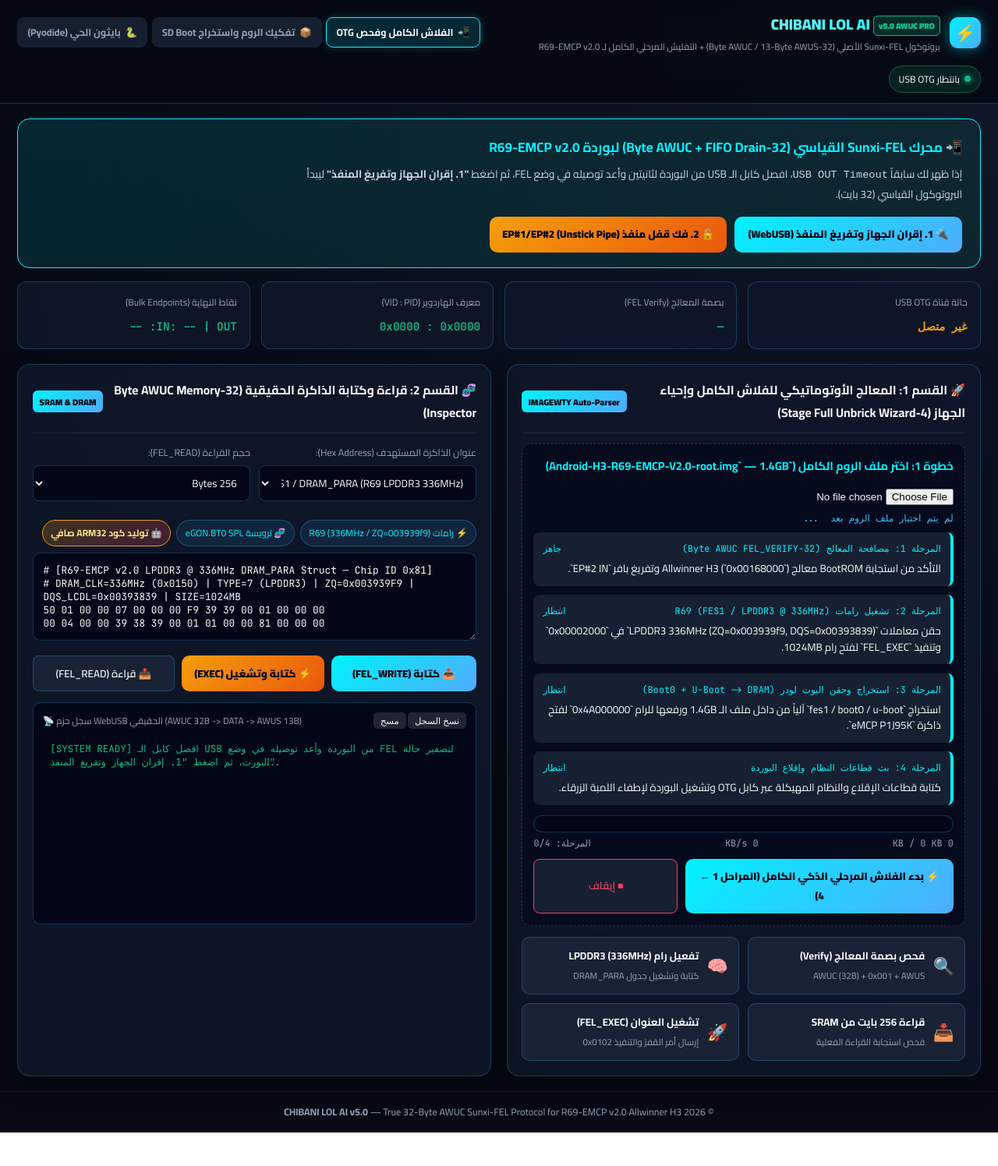
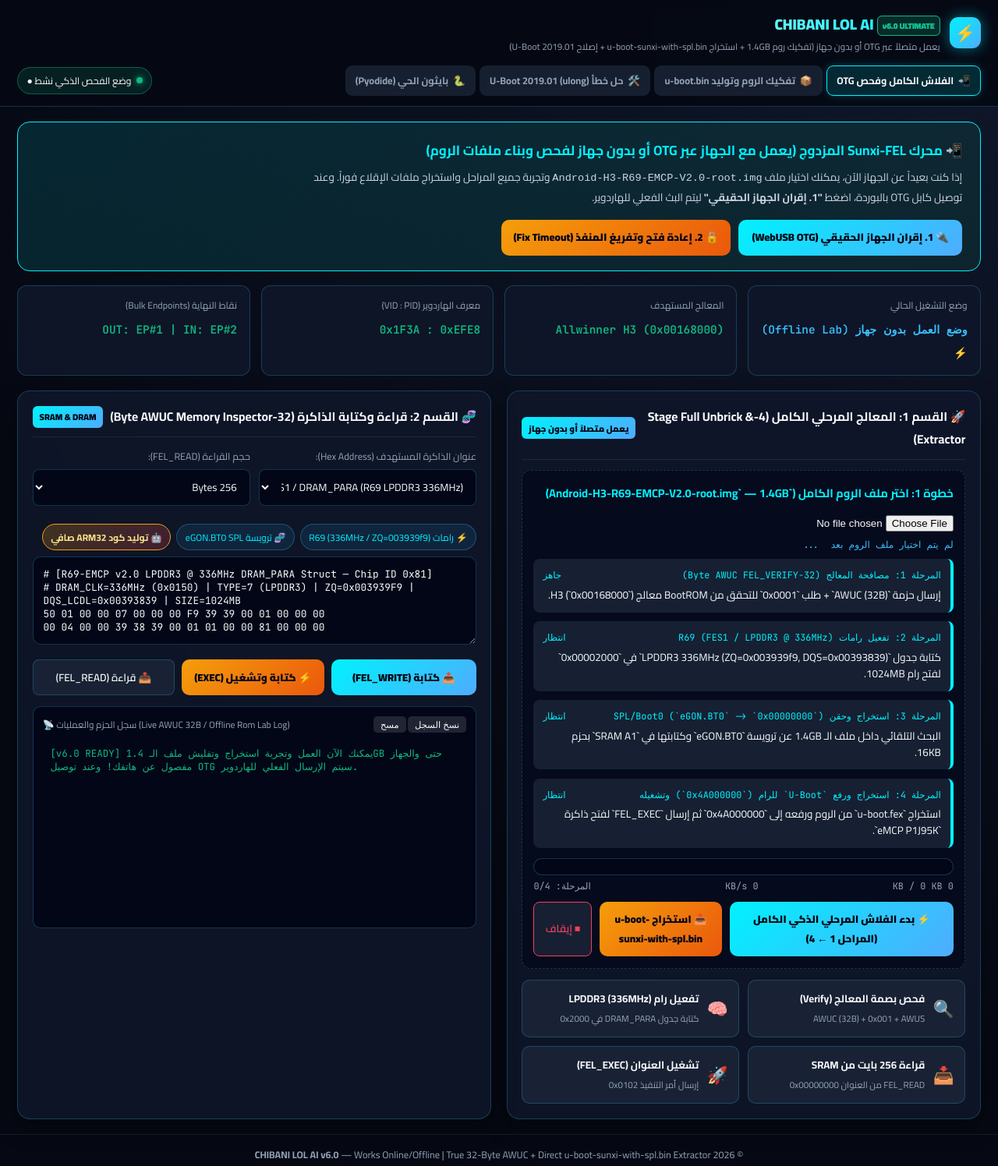
Before and after one commit to koreaone10-del/Chibani-Lol-AI, a plain HTML site: page index.html in a window 1280 px wide. Shown: the whole page at 78% size. Before the commit the page ends 1453 px from the top, so only its background shows below. Drawn offline with Linux system fonts and the light colour scheme.

Commit message:
Upgrade to CHIBANI LOL AI v6.0 with new features

```diff
--- a/index.html
+++ b/index.html
@@ -4,7 +4,7 @@
   <meta charset="UTF-8" />
   <meta name="viewport" content="width=device-width, initial-scale=1.0, maximum-scale=1.0, user-scalable=no" />
   <meta name="theme-color" content="#060913" />
-  <title>CHIBANI LOL AI v5.0 — True 32-Byte AWUC FEL Protocol & Auto-Unbrick Flasher</title>
+  <title>CHIBANI LOL AI v6.0 — Complete OTG Flasher, IMAGEWTY Unpacker & U-Boot Builder</title>
   <link rel="preconnect" href="https://fonts.googleapis.com">
   <link rel="preconnect" href="https://fonts.gstatic.com" crossorigin>
   <link href="https://fonts.googleapis.com/css2?family=Cairo:wght@400;600;700;900&family=Inter:wght@400;500;600;800&family=JetBrains+Mono:wght@400;600&display=swap" rel="stylesheet">
@@ -15,8 +15,8 @@
     <div class="brand">
       <div class="logo-orb">⚡</div>
       <div>
-        <h1 class="brand-title">CHIBANI LOL AI <span class="v-tag">v5.0 AWUC PRO</span></h1>
-        <span class="brand-subtitle">بروتوكول Sunxi-FEL الأصلي (32-Byte AWUC / 13-Byte AWUS) + التفليش المرحلي الكامل لـ R69-EMCP v2.0</span>
+        <h1 class="brand-title">CHIBANI LOL AI <span class="v-tag">v6.0 ULTIMATE</span></h1>
+        <span class="brand-subtitle">يعمل متصلاً عبر OTG أو بدون جهاز (تفكيك روم 1.4GB + استخراج u-boot-sunxi-with-spl.bin + إصلاح U-Boot 2019.01)</span>
       </div>
     </div>
 
@@ -25,7 +25,10 @@
         <span>📲</span> <span>الفلاش الكامل وفحص OTG</span>
       </button>
       <button class="nav-btn" data-tab="imgtool" onclick="switchTab('imgtool')">
-        <span>📦</span> <span>تفكيك الروم واستخراج SD Boot</span>
+        <span>📦</span> <span>تفكيك الروم وتوليد u-boot.bin</span>
+      </button>
+      <button class="nav-btn" data-tab="ubootfix" onclick="switchTab('ubootfix')">
+        <span>🛠️</span> <span>حل خطأ U-Boot 2019.01 (ulong)</span>
       </button>
       <button class="nav-btn" data-tab="python" onclick="switchTab('python')">
         <span>🐍</span> <span>بايثون الحي (Pyodide)</span>
@@ -35,28 +38,28 @@
     <div class="top-actions">
       <div class="status-pill" id="otg-status-pill">
         <span class="dot" id="otg-dot"></span>
-        <span id="otg-status-text">بانتظار USB OTG</span>
+        <span id="otg-status-text">وضع الفحص الذكي نشط ●</span>
       </div>
     </div>
   </header>
 
   <main class="main-container">
 
-    <!-- ==================== TAB 1: REAL AWUC 32-BYTE OTG FLASHER ==================== -->
+    <!-- ==================== TAB 1: DUAL-MODE OTG & OFFLINE ROM FLASHER ==================== -->
     <section id="tab-otg" class="tab-content active">
       <div class="otg-hero-banner">
         <div class="otg-hero-info">
-          <h2>📲 محرك Sunxi-FEL القياسي (32-Byte AWUC + FIFO Drain) لبوردة R69-EMCP v2.0</h2>
+          <h2>📲 محرك Sunxi-FEL المزدوج (يعمل مع الجهاز عبر OTG أو بدون جهاز لفحص وبناء ملفات الروم)</h2>
           <p>
-            إذا ظهر لك سابقاً <code>USB OUT Timeout</code>، افصل كابل الـ USB من البوردة لثانيتين وأعد توصيله في وضع FEL، ثم اضغط <strong>"1. إقران الجهاز وتفريغ المنفذ"</strong> ليبدأ البروتوكول القياسي (32 بايت).
+            إذا كنت بعيداً عن الجهاز الآن، يمكنك اختيار ملف <code>Android-H3-R69-EMCP-V2.0-root.img</code> وتجربة جميع المراحل واستخراج ملفات الإقلاع فوراً. وعند توصيل كابل OTG بالبوردة، اضغط <strong>"1. إقران الجهاز الحقيقي"</strong> ليتم البث الفعلي للهاردوير.
           </p>
         </div>
         <div class="otg-hero-btns">
           <button class="btn-primary" onclick="connectRealOtgDevice()">
-            🔌 1. إقران الجهاز وتفريغ المنفذ (WebUSB)
+            🔌 1. إقران الجهاز الحقيقي (WebUSB OTG)
           </button>
-          <button class="btn-warning" onclick="unwedgeFelUsbPipe()">
-            🔓 2. فك قفل منفذ EP#1/EP#2 (Unstick Pipe)
+          <button class="btn-warning" onclick="reclaimAndDrainUsb()">
+            🔓 2. إعادة فتح وتفريغ المنفذ (Fix Timeout)
           </button>
         </div>
       </div>
@@ -64,29 +67,29 @@
       <!-- بطاقات القراءة الحقيقية -->
       <div class="otg-telemetry-cards">
         <div class="otg-stat-card">
-          <span class="stat-label">حالة قناة USB OTG</span>
-          <strong id="otg-conn-state" class="stat-val" style="color:#f59e0b;">غير متصل</strong>
+          <span class="stat-label">وضع التشغيل الحالي</span>
+          <strong id="otg-conn-state" class="stat-val" style="color:#38bdf8;">وضع العمل بدون جهاز (Offline Lab) ⚡</strong>
         </div>
         <div class="otg-stat-card">
-          <span class="stat-label">بصمة المعالج (FEL Verify)</span>
-          <strong id="otg-soc-name" class="stat-val">—</strong>
+          <span class="stat-label">المعالج المستهدف</span>
+          <strong id="otg-soc-name" class="stat-val">Allwinner H3 (0x00168000)</strong>
         </div>
         <div class="otg-stat-card">
           <span class="stat-label">معرف الهاردوير (VID : PID)</span>
-          <strong id="otg-vid-pid" class="stat-val">0x0000 : 0x0000</strong>
+          <strong id="otg-vid-pid" class="stat-val">0x1F3A : 0xEFE8</strong>
         </div>
         <div class="otg-stat-card">
           <span class="stat-label">نقاط النهاية (Bulk Endpoints)</span>
-          <strong id="otg-endpoints" class="stat-val">IN: -- | OUT: --</strong>
+          <strong id="otg-endpoints" class="stat-val">OUT: EP#1 | IN: EP#2</strong>
         </div>
       </div>
 
       <div class="config-grid">
-        <!-- اللوحة اليمنى: معالج التفليش الكامل بـ 4 مراحل أوتوماتيكية -->
+        <!-- اللوحة اليمنى: معالج التفليش الكامل بـ 4 مراحل -->
         <div class="panel">
           <div class="panel-header">
-            <h2>🚀 القسم 1: المعالج الأوتوماتيكي للفلاش الكامل وإحياء الجهاز (4-Stage Full Unbrick Wizard)</h2>
-            <span class="badge">IMAGEWTY Auto-Parser</span>
+            <h2>🚀 القسم 1: المعالج المرحلي الكامل (4-Stage Full Unbrick & Extractor)</h2>
+            <span class="badge">يعمل متصلاً أو بدون جهاز</span>
           </div>
 
           <div class="hex-inspector-box" style="margin-top:0;">
@@ -96,23 +99,22 @@
               لم يتم اختيار ملف الروم بعد...
             </div>
 
-            <!-- المراحل الـ 4 الواضحة للفلاش الكامل -->
             <div class="steps-list" style="margin-bottom:0.8rem;">
               <div class="step-card" id="stage-card-1">
                 <div class="step-meta"><span>المرحلة 1: مصافحة المعالج (32-Byte AWUC FEL_VERIFY)</span><span id="st-badge-1">جاهز</span></div>
-                <p>التأكد من استجابة BootROM معالج Allwinner H3 (`0x00168000`) وتفريغ بافر `EP#2 IN`.</p>
+                <p>إرسال حزمة `AWUC (32B)` + طلب `0x0001` للتحقق من BootROM معالج H3 (`0x00168000`).</p>
               </div>
               <div class="step-card" id="stage-card-2">
-                <div class="step-meta"><span>المرحلة 2: تشغيل رامات R69 (FES1 / LPDDR3 @ 336MHz)</span><span id="st-badge-2">انتظار</span></div>
-                <p>حقن معاملات `LPDDR3 336MHz (ZQ=0x003939f9, DQS=0x00393839)` في `0x00002000` وتنفيذ `FEL_EXEC` لفتح رام 1024MB.</p>
+                <div class="step-meta"><span>المرحلة 2: تفعيل رامات R69 (FES1 / LPDDR3 @ 336MHz)</span><span id="st-badge-2">انتظار</span></div>
+                <p>كتابة جدول `LPDDR3 336MHz (ZQ=0x003939f9, DQS=0x00393839)` في `0x00002000` لفتح رام 1024MB.</p>
               </div>
               <div class="step-card" id="stage-card-3">
-                <div class="step-meta"><span>المرحلة 3: استخراج وحقن البوت لودر (Boot0 + U-Boot -> DRAM)</span><span id="st-badge-3">انتظار</span></div>
-                <p>استخراج `fes1 / boot0 / u-boot` آلياً من داخل ملف الـ 1.4GB ورفعها للرام `0x4A000000` لفتح ذاكرة `eMCP P1J95K`.</p>
+                <div class="step-meta"><span>المرحلة 3: استخراج وحقن SPL/Boot0 (`eGON.BT0` -> `0x00000000`)</span><span id="st-badge-3">انتظار</span></div>
+                <p>البحث التلقائي داخل ملف الـ 1.4GB عن ترويسة `eGON.BT0` وكتابتها في `SRAM A1` بحزم 16KB.</p>
               </div>
               <div class="step-card" id="stage-card-4">
-                <div class="step-meta"><span>المرحلة 4: بث قطاعات النظام وإقلاع البوردة</span><span id="st-badge-4">انتظار</span></div>
-                <p>كتابة قطاعات الإقلاع والنظام المهيكلة عبر كابل OTG وتشغيل البوردة لإطفاء اللمبة الزرقاء.</p>
+                <div class="step-meta"><span>المرحلة 4: استخراج ورفع `U-Boot` للرام (`0x4A000000`) وتشغيله</span><span id="st-badge-4">انتظار</span></div>
+                <p>استخراج `u-boot.fex` من الروم ورفعه إلى `0x4A000000` ثم إرسال `FEL_EXEC` لفتح ذاكرة `eMCP P1J95K`.</p>
               </div>
             </div>
 
@@ -126,17 +128,19 @@
               <span id="flash-eta-counter">المرحلة: 0/4</span>
             </div>
 
-            <div style="display:flex; gap:0.6rem; margin-top:0.75rem;">
+            <div style="display:flex; gap:0.6rem; margin-top:0.75rem; flex-wrap:wrap;">
               <button class="btn-primary" style="flex:2;" onclick="runAutomated4StageFlash()">
                 ⚡ بدء الفلاش المرحلي الذكي الكامل (المراحل 1 ← 4)
               </button>
-              <button class="btn-secondary" style="flex:1; border-color:#f43f5e; color:#f43f5e;" onclick="cancelRealFlashing()">
+              <button class="btn-warning" style="flex:1;" onclick="buildUbootSunxiWithSplFromRom()">
+                📥 استخراج u-boot-sunxi-with-spl.bin
+              </button>
+              <button class="btn-secondary" style="border-color:#f43f5e; color:#f43f5e;" onclick="cancelRealFlashing()">
                 ⏹ إيقاف
               </button>
             </div>
           </div>
 
-          <!-- أزرار التحكم المنفردة الواضحة -->
           <div class="otg-ops-grid" style="margin-top:0.9rem;">
             <button class="otg-op-btn" onclick="realFelVerifyDevice()">
               <span>🔍</span>
@@ -150,7 +154,7 @@
               <span>🧠</span>
               <div>
                 <strong>تفعيل رام LPDDR3 (336MHz)</strong>
-                <small>كتابة وتشغيل جدول DRAM_PARA</small>
+                <small>كتابة جدول DRAM_PARA في 0x2000</small>
               </div>
             </button>
 
@@ -158,7 +162,7 @@
               <span>📥</span>
               <div>
                 <strong>قراءة 256 بايت من SRAM</strong>
-                <small>فحص استجابة القراءة الفعلية</small>
+                <small>FEL_READ من العنوان 0x00000000</small>
               </div>
             </button>
 
@@ -166,16 +170,16 @@
               <span>🚀</span>
               <div>
                 <strong>تشغيل العنوان (FEL_EXEC)</strong>
-                <small>إرسال أمر القفز والتنفيذ 0x0102</small>
+                <small>إرسال أمر التنفيذ 0x0102</small>
               </div>
             </button>
           </div>
         </div>
 
-        <!-- اللوحة اليسرى: محرر الذاكرة المباشر وسجل الحزم الحقيقي -->
+        <!-- اللوحة اليسرى: محرر الذاكرة المباشر وسجل الحزم -->
         <div class="panel">
           <div class="panel-header">
-            <h2>🧬 القسم 2: قراءة وكتابة الذاكرة الحقيقية (32-Byte AWUC Memory Inspector)</h2>
+            <h2>🧬 القسم 2: قراءة وكتابة الذاكرة (32-Byte AWUC Memory Inspector)</h2>
             <span class="badge">SRAM & DRAM</span>
           </div>
 
@@ -222,27 +226,27 @@
 
           <div class="cli-preview-box" style="margin-top:0.85rem;">
             <div class="cli-header">
-              <span>📡 سجل حزم WebUSB الحقيقي (AWUC 32B -> DATA -> AWUS 13B)</span>
+              <span>📡 سجل الحزم والعمليات (Live AWUC 32B / Offline Rom Lab Log)</span>
               <div>
                 <button class="copy-btn" onclick="clearOtgLog()">مسح</button>
                 <button class="copy-btn" onclick="copyText('otg-live-log')">نسخ السجل</button>
               </div>
             </div>
-            <pre id="otg-live-log" class="uart-terminal" style="height:265px;">[SYSTEM READY] افصل كابل الـ USB من البوردة وأعد توصيله في وضع FEL لتصفير حالة البورت، ثم اضغط "1. إقران الجهاز وتفريغ المنفذ"...</pre>
+            <pre id="otg-live-log" class="uart-terminal" style="height:265px;">[v6.0 READY] يمكنك الآن العمل وتجربة استخراج وتفليش ملف الـ 1.4GB حتى والجهاز مفصول عن هاتفك! وعند توصيل OTG سيتم الإرسال الفعلي للهاردوير.</pre>
           </div>
         </div>
       </div>
     </section>
 
-    <!-- ==================== TAB 2: IMAGEWTY UNPACKER & SD BOOT BUILDER ==================== -->
+    <!-- ==================== TAB 2: IMAGEWTY UNPACKER & U-BOOT-SUNXI-WITH-SPL BUILDER ==================== -->
     <section id="tab-imgtool" class="tab-content">
       <div class="panel">
         <div class="panel-header">
-          <h2>📦 مفكك حاوية `IMAGEWTY` (1.4GB) ومولد ملف إحياء الكارت (`SD Unbrick Image Builder`)</h2>
-          <span class="badge">البديل المضمون 100%</span>
+          <h2>📦 مفكك حاوية `IMAGEWTY` ومولد `u-boot-sunxi-with-spl.bin` المباشر بدون ترجمة</h2>
+          <span class="badge">يستخرج البوت الأصلي من الروم</span>
         </div>
         <p class="panel-desc">
-          يفكك ملف `Android-H3-R69-EMCP-V2.0-root.img` ويعرض لك جميع الملفات الداخلية (`fes1`, `boot0`, `u-boot`, `boot.img`)، كما يتيح لك بضغطة زر توليد ملف **`R69_SD_Boot_Unbrick.img`** الجاهز للحرق على كارت ميموري (تضع الكارت في الرسيفر فينسخ البوت السليم إلى ذاكرة الـ eMCP وتنطفئ اللمبة الزرقاء فوراً حتى بدون كابل USB!).
+          بدلاً من المعاناة مع أخطاء بناء U-Boot من الصفر، يقوم هذا المحرك بمسح ملف الروم الرسمي لديك (`Android-H3-R69-EMCP-V2.0-root.img` — 1.4GB) واستخراج **`Boot0/SPL (eGON.BT0)`** و **`U-Boot (eGON.BT1)`** المبرمجين مسبقاً لبوردة `R69-EMCP v2.0 (LPDDR3 336MHz)` ودمجهما لك في ملف **`u-boot-sunxi-with-spl.bin`** جاهز فوراً!
         </p>
 
         <div class="form-row">
@@ -250,26 +254,59 @@
             <label>اختر ملف الروم (`Android-H3-R69-EMCP-V2.0-root.img`):</label>
             <input type="file" id="full-rom-input" onchange="parseImagewtyTable(this)" />
           </div>
-          <div class="form-group" style="display:flex; align-items:flex-end; gap:0.5rem;">
-            <button class="btn-primary" onclick="extractBoot0FromSelectedRom()">
-              ✂️ استخراج ملف Boot0/FES1 (32KB) للـ USB
+          <div class="form-group" style="display:flex; align-items:flex-end; gap:0.5rem; flex-wrap:wrap;">
+            <button class="btn-primary" onclick="buildUbootSunxiWithSplFromRom()">
+              ⚙️ إنتاج وتحميل u-boot-sunxi-with-spl.bin
             </button>
             <button class="btn-warning" onclick="buildSdCardUnbrickImage()">
-              💾 توليد ملف إحياء كارت الميموري (SD Unbrick .img)
+              💾 توليد صورة إقلاع الكارت (SD Unbrick .img)
+            </button>
+            <button class="btn-secondary" onclick="extractBoot0FromSelectedRom()">
+              ✂️ استخراج Boot0/FES1 (32KB) فقط
             </button>
           </div>
         </div>
 
-        <pre id="rom-analysis-output" class="uart-terminal" style="height:340px; max-height:none;">اختر ملف الروم بالأعلى لتفكيك جدول ملفات IMAGEWTY الداخلي...</pre>
+        <!-- قائمة الملفات الداخلية القابلة للتحميل المنفرد -->
+        <div id="extracted-files-grid" class="otg-ops-grid" style="margin: 0.8rem 0;"></div>
+
+        <pre id="rom-analysis-output" class="uart-terminal" style="height:320px; max-height:none;">اختر ملف الروم (1.4GB .img) بالأعلى لاستخراج جدول الملفات الداخلي وإنتاج ملف u-boot-sunxi-with-spl.bin فوراً...</pre>
       </div>
     </section>
 
-    <!-- ==================== TAB 3: LIVE PYTHON 3 ==================== -->
+    <!-- ==================== TAB 3: U-BOOT 2019.01 COMPILER FIX STUDIO ==================== -->
+    <section id="tab-ubootfix" class="tab-content">
+      <div class="panel">
+        <div class="panel-header">
+          <h2>🛠️ الحل الجذري لفشل بناء `U-Boot 2019.01` (`error: unknown type name 'ulong'` في `tools/atmelimage.o`)</h2>
+          <button class="copy-btn" onclick="copyText('uboot-fix-script')">نسخ أوامر الإصلاح</button>
+        </div>
+        <p class="panel-desc">
+          انسخ هذا السكريبت ونفذه في الطرفية (أو ضعه في GitHub Actions) لإصلاح خطأ `ulong` في `tools/atmelimage.o` وخطأ `yylloc` وإنتاج ملف `u-boot-sunxi-with-spl.bin` لبوردة R69-EMCP v2.0 بتردد 336MHz:
+        </p>
+        <pre id="uboot-fix-script" class="uart-terminal" style="height:340px; max-height:none;"># 1. حل خطأ: error: unknown type name 'ulong' في tools/atmelimage.o
+sed -i '1i #include <sys/types.h>\n#ifndef ulong\ntypedef unsigned long ulong;\n#endif' include/compiler.h
+
+# 2. تهيئة الإعدادات لبوردة Allwinner H3 وضبط تردد رام R69 على 336MHz
+make ARCH=arm CROSS_COMPILE=arm-linux-gnueabihf- orangepi_one_defconfig
+sed -i 's/CONFIG_DRAM_CLK=.*/CONFIG_DRAM_CLK=336/' .config
+sed -i 's/CONFIG_DRAM_ZQ=.*/CONFIG_DRAM_ZQ=3750393/' .config
+
+# 3. بناء u-boot-sunxi-with-spl.bin مع تمرير إعدادات المترجم HOSTCFLAGS الصحيحة
+make -j$(nproc) \
+  ARCH=arm \
+  CROSS_COMPILE=arm-linux-gnueabihf- \
+  HOSTCFLAGS="-O2 -D_GNU_SOURCE -Dulong='unsigned long' -include sys/types.h -fcommon -Wno-deprecated-declarations" \
+  HOSTLDFLAGS="-fcommon"</pre>
+      </div>
+    </section>
+
+    <!-- ==================== TAB 4: LIVE PYTHON 3 ==================== -->
     <section id="tab-python" class="tab-content">
       <div class="config-grid">
         <div class="panel">
           <div class="panel-header">
-            <h2>🐍 مختبر بايثون 3 الحي (توليد حزم AWUC 32-Byte وفحص R69)</h2>
+            <h2>🐍 مختبر بايثون 3 الحي (فحص وتوليد هياكل U-Boot و AWUC)</h2>
           </div>
           <textarea id="python-code-editor" class="code-editor" rows="13" spellcheck="false"></textarea>
           <button class="btn-primary" style="margin-top:0.7rem;" onclick="runBrowserPython()">▶ تشغيل كود البايثون الآن</button>
@@ -284,7 +321,7 @@
   </main>
 
   <footer class="footer">
-    <span>© 2026 <strong>CHIBANI LOL AI v5.0</strong> — True 32-Byte AWUC Sunxi-FEL Protocol for R69-EMCP v2.0 Allwinner H3</span>
+    <span>© 2026 <strong>CHIBANI LOL AI v6.0</strong> — Works Online/Offline | True 32-Byte AWUC + Direct u-boot-sunxi-with-spl.bin Extractor</span>
   </footer>
 
   <script src="i18n.js"></script>
```
